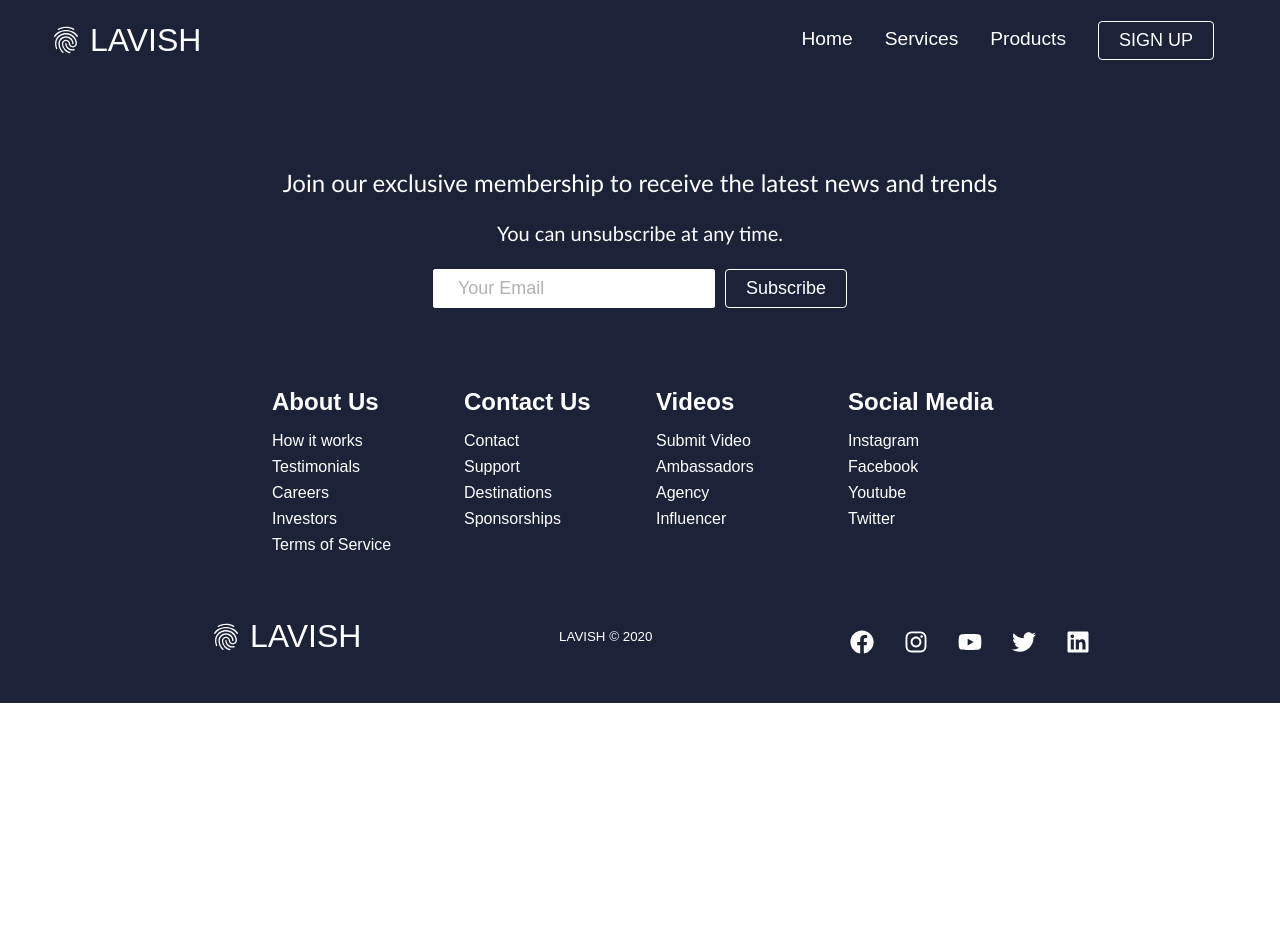
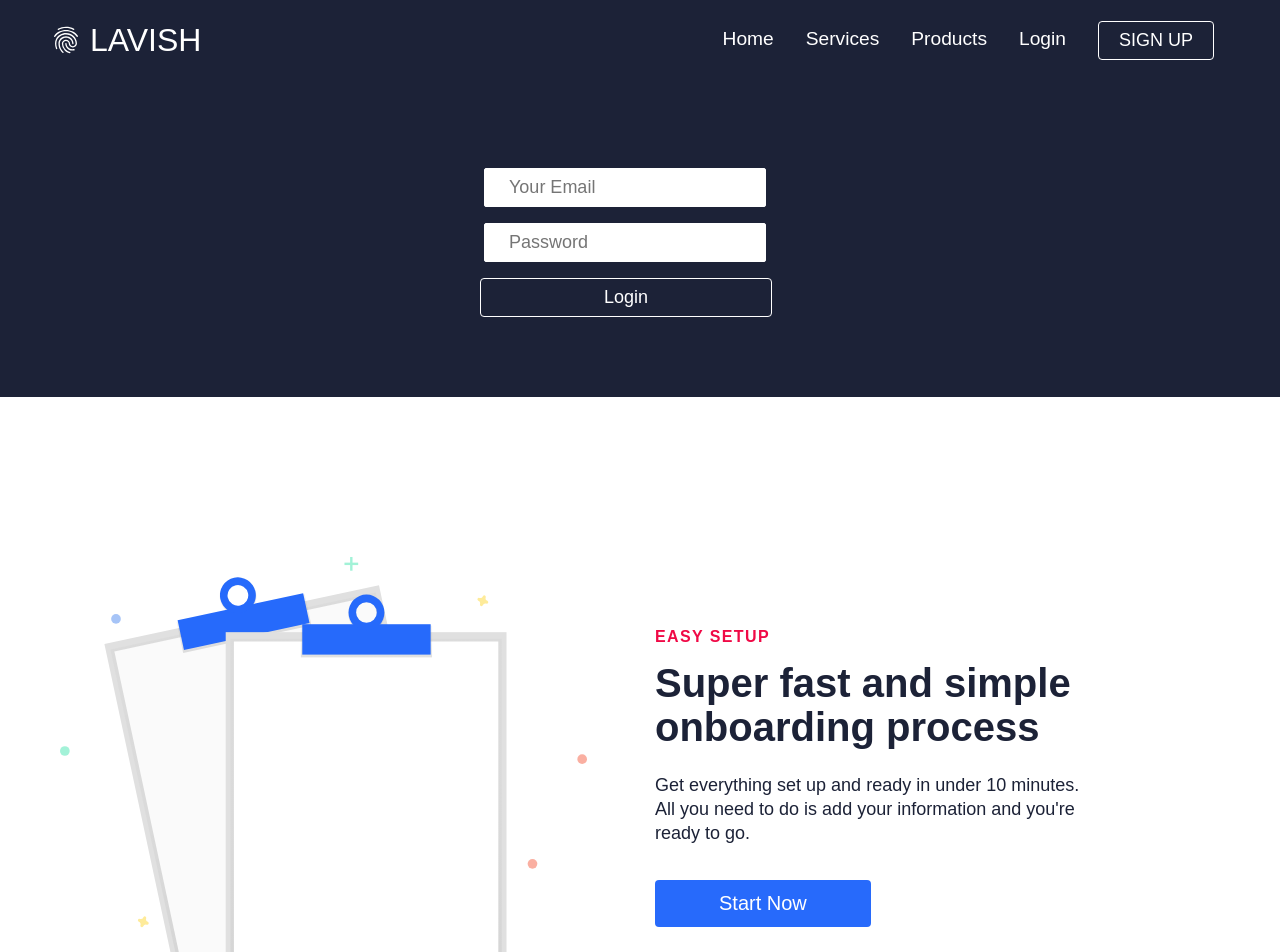
Before and after one commit to pie4fools/ChimeBankAppReact, a React (Create React App) app: page /login in a window 1280 px wide. Shown: the top 952 px of the page. Before the commit the page ends 800 px from the top, so only its background shows below. Built offline with nearby package versions, Linux system fonts and the light colour scheme.

Commit message:
Rough sketch for login page complete

```diff
--- a/src/App.js
+++ b/src/App.js
@@ -6,7 +6,8 @@ import Home from './pages/Home';
 import Services from './pages/Services/Services';
 import Products from './pages/Products/Products';
 import SignUp from './pages/SignUp/SignUp';
-import Footer from './pages/footer/Footer'
+import Footer from './pages/Footer/Footer';
+import Loginpage from './pages/Login/Loginpage';
 
 function App() {
   return (
@@ -16,6 +17,7 @@ function App() {
         <Route path='/' element={<Home />} />
         <Route path='/services' element={<Services />} />
         <Route path='/products' element={<Products />} />
+        <Route path='/login' element={<Loginpage />} />
         <Route path='/sign-up' element={<SignUp />} />
       </Routes>
       <Footer />
--- /dev/null
+++ b/src/components/Login.css
@@ -0,0 +1,69 @@
+.subscribe-container {
+    background-color: #1c2237;
+    padding: 4rem 0 2rem 0;
+    display: flex;
+    flex-direction: column;
+    justify-content: center;
+    align-items: center;
+}
+
+
+.sub-subscription > p {
+   font-family: 'Trebuchet MS', 'Lucida Sans Unicode', 'Lucida Grande',
+      'Lucida Sans', Arial, sans-serif;
+}
+
+.sub-subscription {
+    display: flex;
+    flex-direction: column;
+    justify-content: center;
+    align-items: center;
+    text-align: center;
+    margin-bottom: 24px;
+    margin-right: 20px;
+    padding: 24px;
+    color: #fff;
+  }
+
+  .btn--subscribe {
+    margin-left: -8px;
+  }
+
+  .subscribe-input {
+    display: flex;
+    padding: 8px 24px;
+    border-radius: 2px;
+    margin-right: 10px;
+    outline: none;
+    border: none;
+    font-size: 18px;
+    margin-bottom: 16px;
+    border: 1px solid #fff;
+  }
+
+  .subscribe-subscription-heading {
+    margin-bottom: 24px;
+    margin-right: 9px;
+    font-size: 24px;
+  }
+
+  .subscribe-subscription-text {
+    margin-bottom: 24px;
+    font-size: 20px;
+  }
+
+  .website-rights {
+    color: #fff;
+    margin-bottom: 16px;
+  }
+
+  @media screen and (max-width: 820px) {
+    .subscribe-input {
+      width: 100%;
+    }
+
+    .btn {
+      width: 100%;
+    }
+
+  }
--- /dev/null
+++ b/src/components/Login.js
@@ -0,0 +1,33 @@
+import React from 'react';
+import './Login.css';
+import { Button } from './Button';
+
+
+
+function Login() {
+  return (
+    <div className='subscribe-container'>
+      <section className='sub-subscription'>
+        <div className='input-areas'>
+          <form>
+            <input
+              className='subscribe-input'
+              name='email'
+              type='email'
+              placeholder='Your Email'
+            />
+            <input
+              className='subscribe-input'
+              name='password'
+              type='password'
+              placeholder='Password'
+            />
+            <Button buttonStyle='btn--subscribe'>Login</Button>
+          </form>
+        </div>
+      </section>
+    </div>
+  );
+}
+
+export default Login;
--- a/src/components/Navbar.js
+++ b/src/components/Navbar.js
@@ -54,6 +54,11 @@ function Navbar() {
                 Products
               </Link>
             </li>
+            <li className='nav-item'>
+              <Link to='/login' className='nav-links' onClick={closeMobileMenu}>
+                Login
+              </Link>
+            </li>
             <li className='nav-btn'>
               {button ? (
                 <Link to='/sign-up' className='btn-link' onClick={closeMobileMenu}>
--- /dev/null
+++ b/src/pages/Login/Data.js
@@ -0,0 +1,55 @@
+export const homeObjOne = {
+    lightBg: false,
+    lightText: true,
+    lightTextDesc: true,
+    topLine: 'Exclusive Access',
+    headline: 'Unlimited Transactions with zero fees',
+    description:
+      'Get access to our exclusive diamond card that allows you to  send unlimited transactions without getting charged any fees',
+    buttonLabel: 'Get Started',
+    imgStart: '',
+    img: 'svg-1.svg',
+    alt: 'Credit Card'
+  };
+
+  export const homeObjTwo = {
+    lightBg: false,
+    lightText: true,
+    lightTextDesc: true,
+    topLine: '100% SECURE',
+    headline: 'Stay protected 24/7 anywhere anytime',
+    description:
+      'We have you covered no matter where you are located. Over 140 locations worldwide to ensure you have access anytime',
+    buttonLabel: 'Learn More',
+    imgStart: '',
+    img: 'svg-5.svg',
+    alt: 'Vault'
+  };
+
+  export const homeObjThree = {
+    lightBg: true,
+    lightText: false,
+    lightTextDesc: false,
+    topLine: 'EASY SETUP',
+    headline: 'Super fast and simple onboarding process',
+    description:
+      "Get everything set up and ready in under 10 minutes. All you need to do is add your information and you're ready to go.",
+    buttonLabel: 'Start Now',
+    imgStart: 'start',
+    img: 'svg-7.svg',
+    alt: 'Vault'
+  };
+
+  export const homeObjFour = {
+    lightBg: false,
+    lightText: true,
+    lightTextDesc: true,
+    topLine: 'DATA ANALYTICS',
+    headline: 'Every transaction is stored on our secure cloud database',
+    description:
+      'Never ever have to worry again about saved reciepts. We store your data, so you can access it anytime.',
+    buttonLabel: 'Sign Up Now',
+    imgStart: 'start',
+    img: 'svg-8.svg',
+    alt: 'Vault'
+  };
--- /dev/null
+++ b/src/pages/Login/Loginpage.js
@@ -0,0 +1,15 @@
+import React from 'react';
+import HeroSection from '../../components/HeroSection';
+import { homeObjThree } from './Data';
+import Login from '../../components/Login';
+
+function Loginpage() {
+    return (
+        <>
+            <Login />
+            <HeroSection {...homeObjThree} />
+        </>
+    );
+}
+
+export default Loginpage;
--- a/src/pages/SignUp/SignUp.js
+++ b/src/pages/SignUp/SignUp.js
@@ -1,7 +1,7 @@
 import React from 'react';
 import HeroSection from '../../components/HeroSection';
 import { homeObjThree } from './Data';
-import Subscribe from '../Login/Login';
+import Subscribe from '../Subscribe/Subscribe';
 
 function SignUp() {
   return (
--- a/src/pages/Login/Login.js
+++ b/src/pages/Subscribe/Subscribe.js
@@ -1,5 +1,5 @@
 import React from 'react';
-import './Login.css';
+import './Subscribe.css';
 import { Button } from '../../components/Button';
 
 
```
Also changed, not shown: src/pages/Subscribe/Subscribe.css (renamed from src/pages/Login/Login.css).
